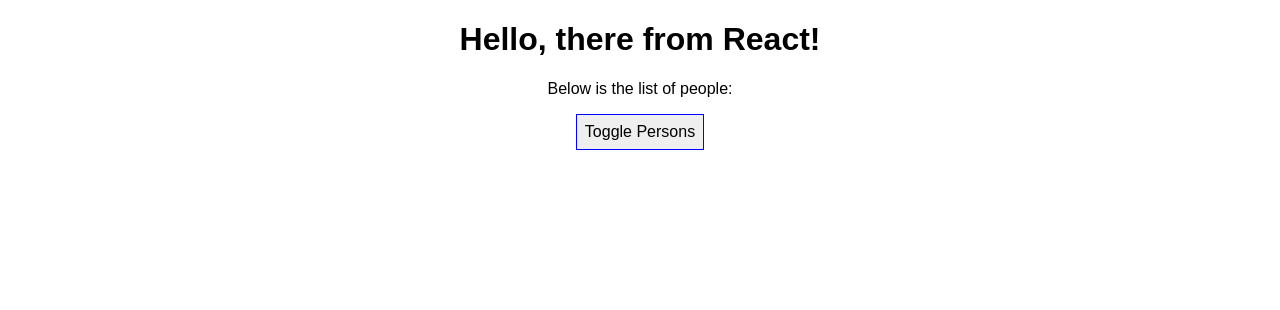
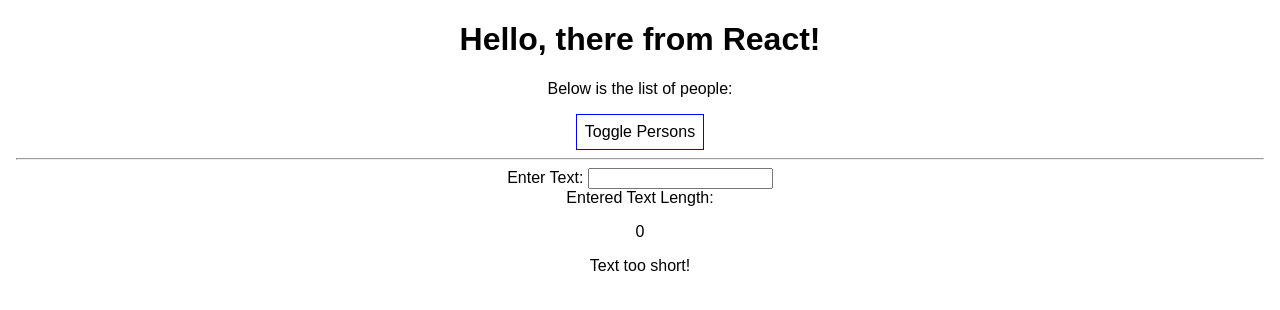
Before and after one commit to lntelliMed/react-complete-guide, a React (Create React App) app: page / in a window 1280 px wide. Shown: the top 310 px of the page. Built offline with nearby package versions, Linux system fonts and the light colour scheme.

Commit message:
Allow users to delete individual characters

```diff
--- a/src/App.js
+++ b/src/App.js
@@ -1,6 +1,8 @@
 import React, { Component } from 'react';
 import './App.css';
 import Person from './Person/Person';
+import ValidationComponent from './ValidationComponent/ValidationComponent';
+import CharComponent from './CharComponent/CharComponent';
 // import UserInput from './UserInput/UserInput';
 // import UserOutput from './UserOutput/UserOutput';
 
@@ -12,11 +14,11 @@ class App extends Component {
       { id: 'a3', name: 'Hana', age:29}
     ],
     username: 'SuperUser',
-    showPersons: false
+    showPersons: false,
+    enteredText: ''
   }
 
   switchNameHandler = (newName) => {
-    // console.log('clicked')
     this.setState({
       persons: [
         { name: newName, age: 25 },
@@ -52,14 +54,31 @@ class App extends Component {
     this.setState({ persons:  persons });
   }
 
+  textLengthHandler(event){
+    this.setState({
+      enteredText: event.target.value
+    });
+  }
+
+  deleteCharHandler = (event, charIndex) => {
+    const originalText = this.state.enteredText;
+    let charArr = originalText.split('');
+    charArr.splice(charIndex, 1);
+    this.setState({
+      enteredText: charArr.join('')
+    });
+
+  }
+
   render() {
     const style = {
-      backgroundColor: 'whilte',
+      backgroundColor: 'white',
       font: 'inherit',
       border: '1px solid blue',
       padding: '8px',
       cursor: 'pointer'
     };
+    const enteredChars = this.state.enteredText.split('');
 
     let persons = null;
     if(this.state.showPersons){
@@ -86,7 +105,18 @@ class App extends Component {
 
           {persons}
 
-          {/* <hr /> */}
+          <hr />
+        Enter Text: <input type="text" onChange={(event) => this.textLengthHandler(event)} value={this.state.enteredText}/>
+        <br />
+        Entered Text Length: <p>{this.state.enteredText.length}</p>
+        <ValidationComponent enteredTextLength={this.state.enteredText.length} />
+          {enteredChars.map((c, index) =>
+          {
+            return (<CharComponent key={index} enteredChar={c} deleteCharHandler={(event) => {
+               this.deleteCharHandler(event, index);
+            }} />)
+
+          })}
           {/* <h3>New Tasks</h3>
           <ol>
             <li>Create TWO new components: UserInput and UserOutput</li>
--- /dev/null
+++ b/src/CharComponent/CharComponent.js
@@ -0,0 +1,25 @@
+import React, {Component} from 'react';
+
+class CharComponent extends Component {
+  // eslint-disable-next-line
+  constructor(props){
+    super(props);
+  }
+
+  render(){
+    const style = {
+      display: 'inline-block',
+      padding: '16px',
+      textAling: 'center',
+      margin: '160x',
+      border: '1px solid black'
+    };
+    return (
+      <div style={style} onClick={this.props.deleteCharHandler}>
+        {this.props.enteredChar}
+      </div>
+    );
+  }
+}
+
+export default CharComponent;
--- /dev/null
+++ b/src/ValidationComponent/ValidationComponent.js
@@ -0,0 +1,26 @@
+import React, {Component} from 'react';
+
+class ValidationComponent extends Component {
+  // eslint-disable-next-line
+  constructor(props){
+    super(props);
+  }
+
+
+  render () {
+    const textLength = this.props.enteredTextLength;
+    let validationMessage = '';
+    if(textLength < 5) {
+      validationMessage = 'Text too short!';
+    } else if (textLength > 5) {
+      validationMessage = 'Text too long!';
+    }
+    return (
+      <p>
+        {validationMessage}
+      </p>
+    );
+  }
+}
+
+export default ValidationComponent;
```
